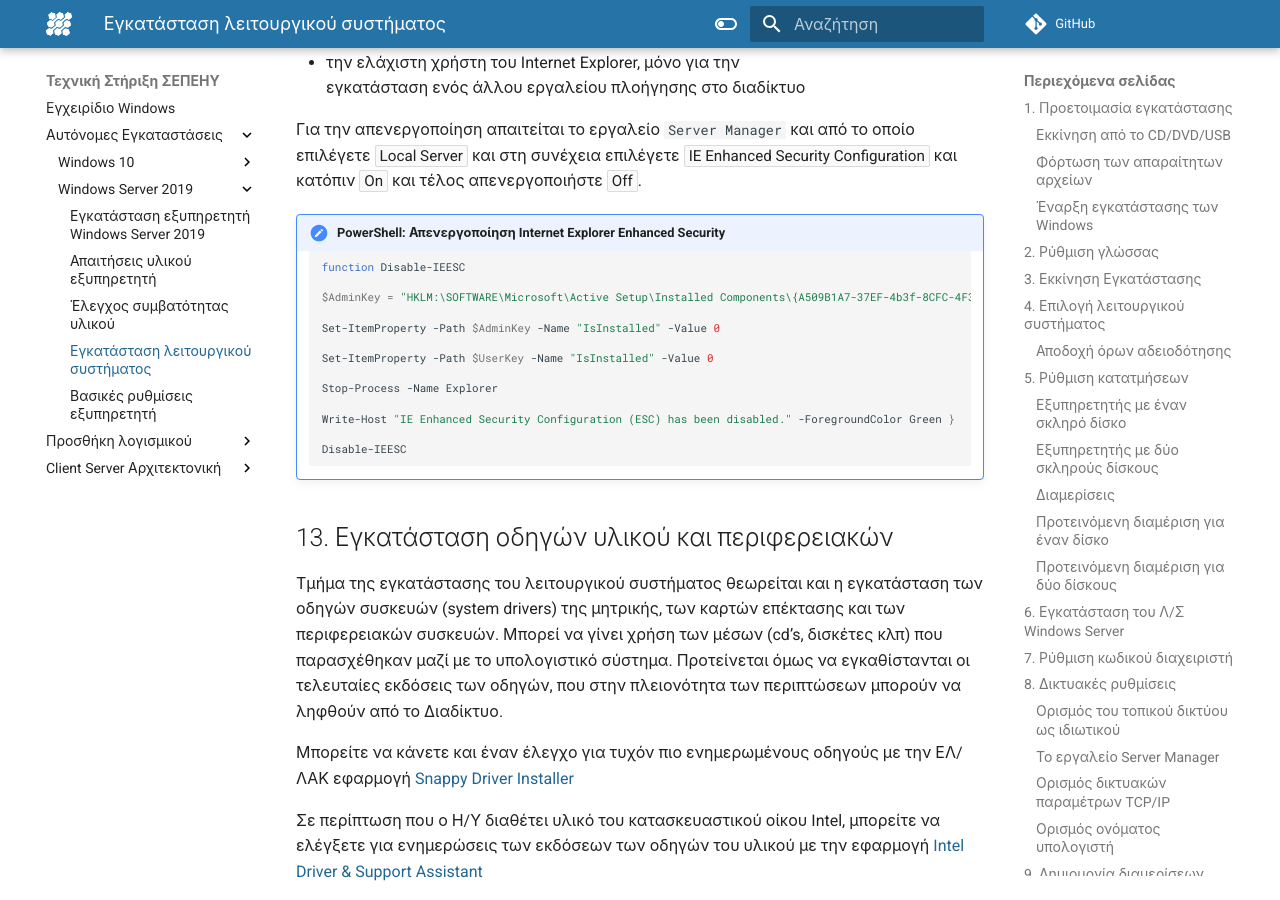
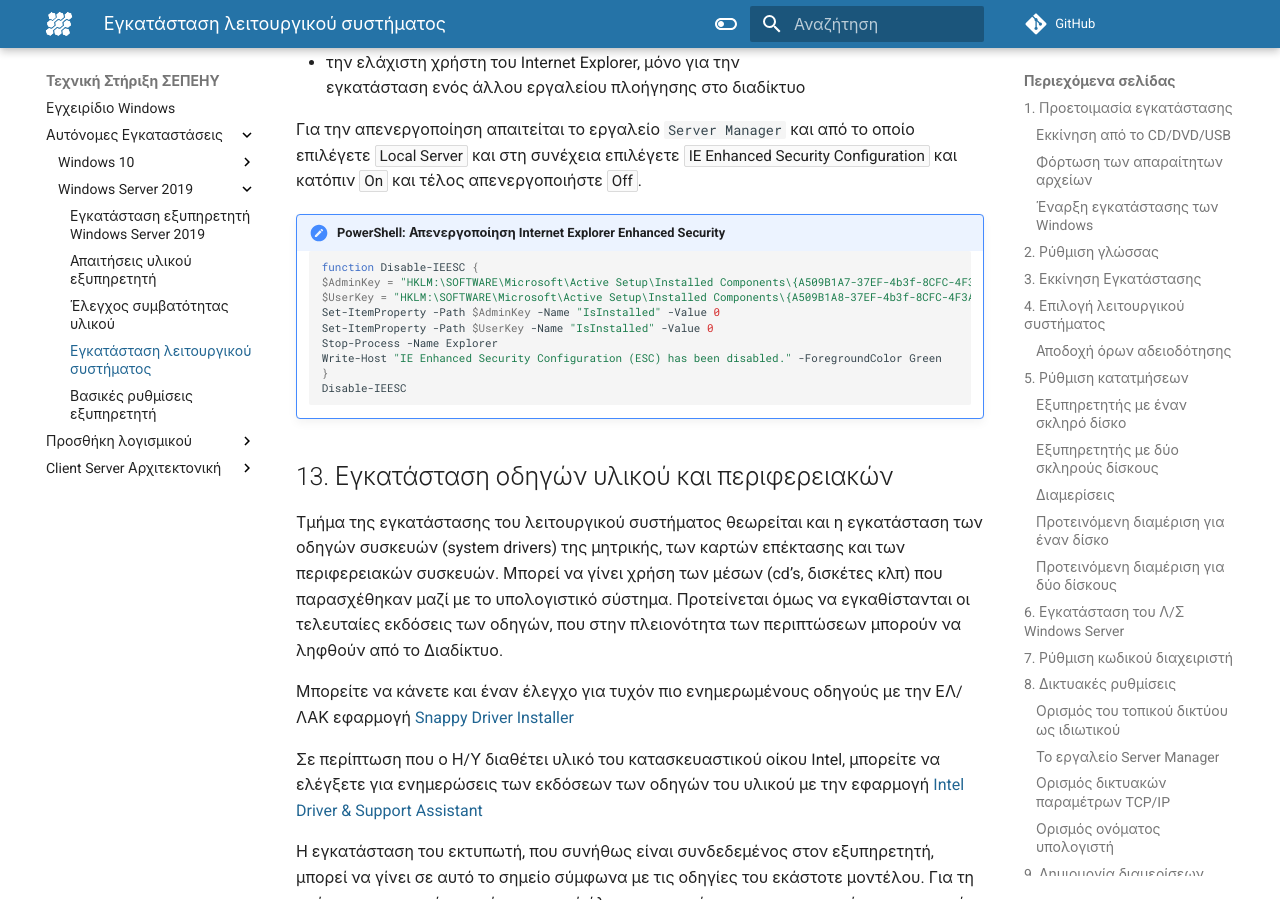
Before and after one commit to pe86/windows, an MkDocs documentation site: the page built from docs/2019/installation/index.md, in a window 1280 px wide and 900 px high, scrolled down 8964 px. Built offline with MkDocs 1.6.1 and Material for MkDocs 9.7.7, drawn with Linux system fonts in a browser that asks for light colours; comment, search, counter and statistics services are not loaded.

````diff
--- a/docs/2019/installation/index.md
+++ b/docs/2019/installation/index.md
@@ -292,18 +292,14 @@ Windows 2016 Server χωρίς ενεργοποίηση. Η βέλτιστη μ
 
 !!! powershell "PowerShell: Απενεργοποίηση Internet Explorer Enhanced Security"
     ```shell
-    function Disable-IEESC
-
-    $AdminKey = "HKLM:\SOFTWARE\Microsoft\Active Setup\Installed Components\{A509B1A7-37EF-4b3f-8CFC-4F3A74704073}" $UserKey = "HKLM:\SOFTWARE\Microsoft\Active Setup\Installed Components\{A509B1A8-37EF-4b3f-8CFC-4F3A74704073}"
-
+    function Disable-IEESC {
+    $AdminKey = "HKLM:\SOFTWARE\Microsoft\Active Setup\Installed Components\{A509B1A7-37EF-4b3f-8CFC-4F3A74704073}"
+    $UserKey = "HKLM:\SOFTWARE\Microsoft\Active Setup\Installed Components\{A509B1A8-37EF-4b3f-8CFC-4F3A74704073}"
     Set-ItemProperty -Path $AdminKey -Name "IsInstalled" -Value 0
-
     Set-ItemProperty -Path $UserKey -Name "IsInstalled" -Value 0
-
     Stop-Process -Name Explorer
-
-    Write-Host "IE Enhanced Security Configuration (ESC) has been disabled." -ForegroundColor Green }
-
+    Write-Host "IE Enhanced Security Configuration (ESC) has been disabled." -ForegroundColor Green
+    }
     Disable-IEESC
     ```
 
````
